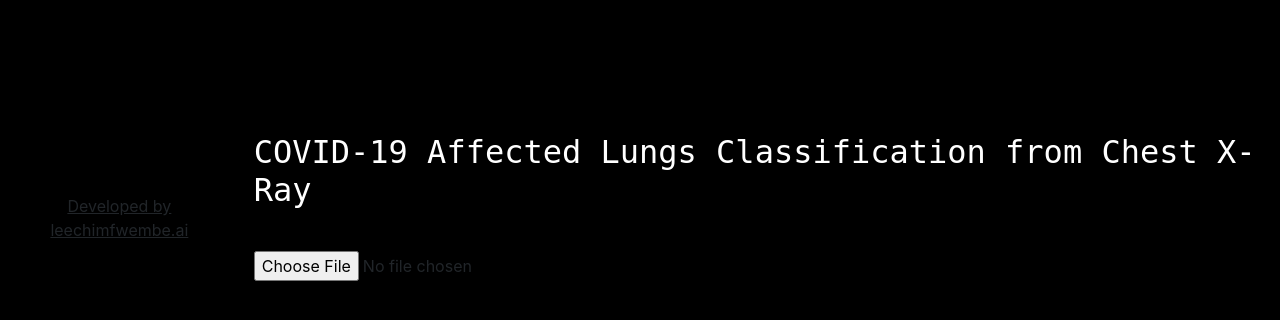
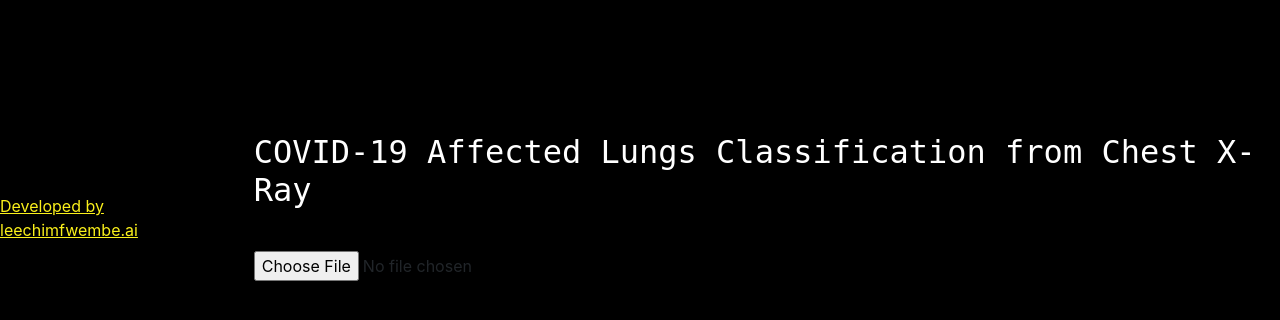
Before and after one commit to 201800735/covid19-screener2, a Flask app: template template/index.html in a window 1280 px wide. Shown: the part 174-494 px from the top of the page. Run offline with Flask 2, Linux system fonts and the light colour scheme; the template is opened without the code that fills it, so the values that code supplies are empty; some libraries are stand-ins or nearby versions.

Commit message:
Update index.html

```diff
--- a/template/index.html
+++ b/template/index.html
@@ -1,6 +1,6 @@
 <!DOCTYPE html>
 <html lang="en" >
-	<p style="text-align: center;"><u>Developed by leechimfwembe.ai</u></p>
+	<p style="color:#FBF11B" style= "text-align: center;"><u>Developed by leechimfwembe.ai</u></p>
     <title>COVID-19 Screening</title>
     <head>
         <meta charset="UTF-8">
```
